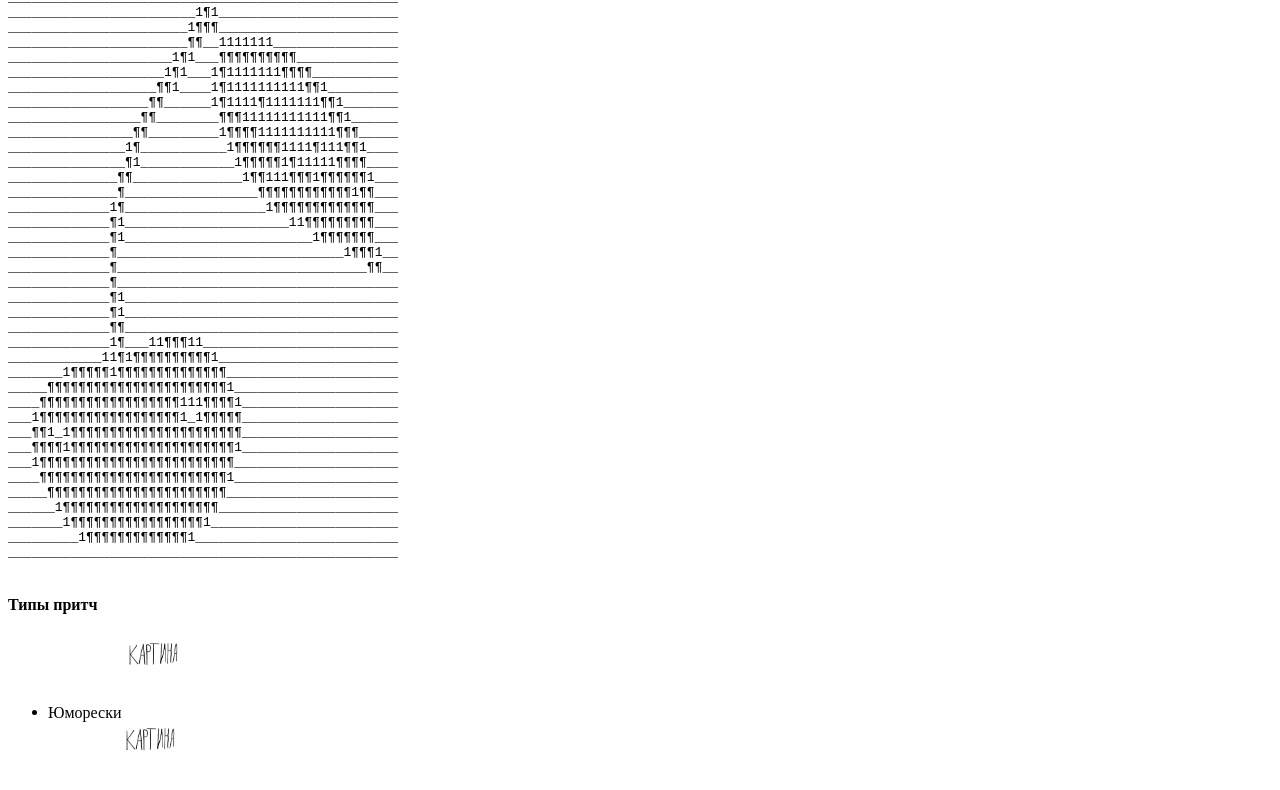
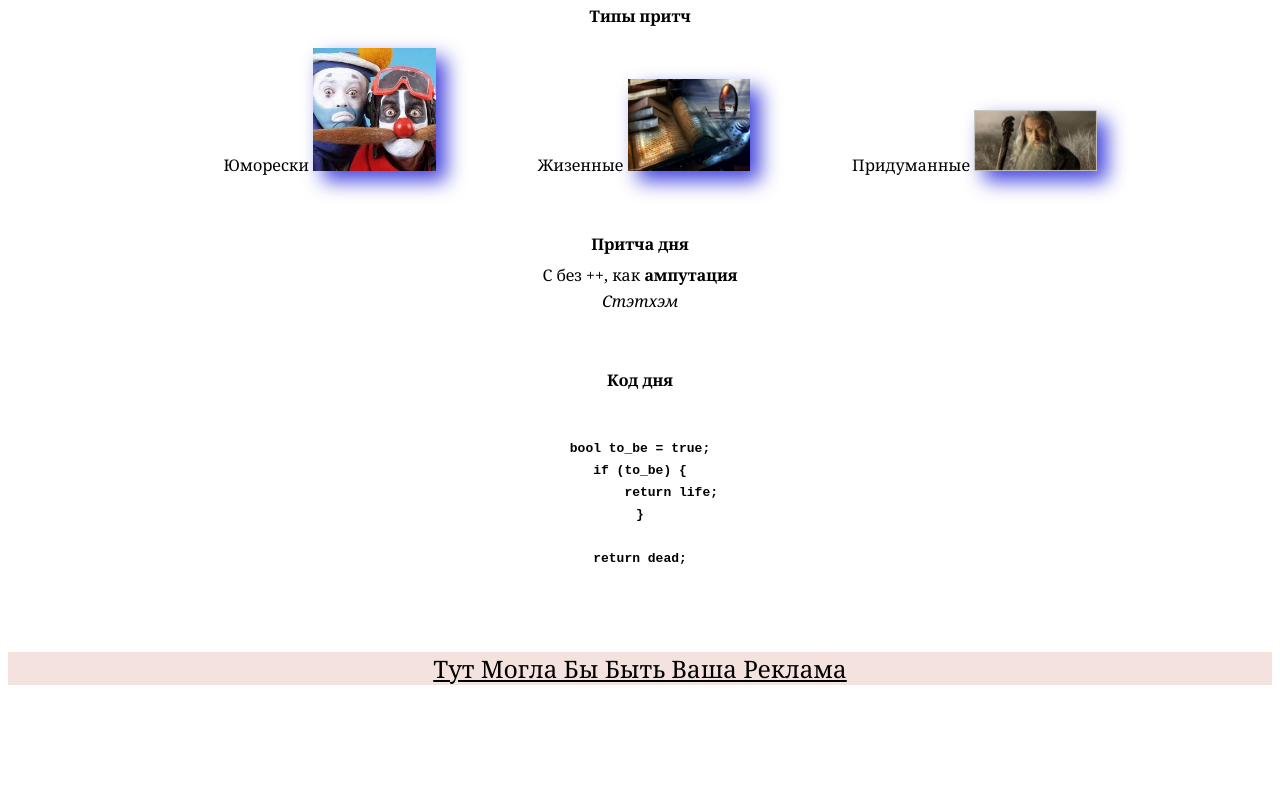
Before and after one commit to BessonovBoris/itmo-web-frontend, a plain HTML site: page html/index.html in a window 1280 px wide. Shown: the part 201-991 px from the top of the page. After the commit the page ends 894 px from the top, so only its background shows below. Drawn offline with Linux system fonts and the light colour scheme; a web font is replaced by a local one.

Commit message:
lab-2 finish

```diff
--- /dev/null
+++ b/css/main.css
@@ -0,0 +1,57 @@
+* {
+	font-family: "Noto Serif", serif;
+}
+
+header,
+footer {
+	background-color: #f4e2de;
+}
+
+footer {
+	text-align: center;
+	font-size: 24px;
+	text-transform: capitalize;
+	text-decoration: underline;
+}
+
+h1 {
+	text-align: center;
+}
+
+.parable_types img {
+	filter: drop-shadow(10px 10px 10px #4444dd);
+	width: 10%;
+}
+
+.parable_types {
+	text-align: center;
+	margin-bottom: 5%;
+}
+
+.parable_types li {
+	display: inline;
+	list-style-type: none;
+	margin: 4%;
+}
+
+.parable_of_day {
+	line-height: 10px;
+	text-align: center;
+
+	margin-bottom: 5%;
+}
+
+.code_of_day {
+	text-align: center;
+}
+
+.code_of_day pre {
+	margin-top: 0%;
+	margin-bottom: 5%;
+}
+
+code {
+	white-space: pre;
+	font-weight: 600;
+	font-family: monospace;
+}
--- a/html/index.html
+++ b/html/index.html
@@ -6,6 +6,13 @@
 		<meta name="keywords" content="social network, parable, community" />
 		<meta name="description" content="cummunitys parabels, funn" />
 		<!-- <link href="../css/outlines.css" rel="stylesheet" /> -->
+		<link href="../css/main.css" rel="stylesheet" />
+
+		<link
+			href="https://fonts.googleapis.com/css2?family=Jacquarda+Bastarda+9&family=Libre+Baskerville:ital,wght@0,400;0,700;1,400&family=Noto+Serif:ital,wght@0,100..900;1,100..900&display=swap"
+			rel="stylesheet"
+		/>
+
 		<title>притчи сообщества</title>
 	</head>
 	<body>
@@ -23,64 +30,23 @@
 
 		<main>
 			<h1>Притчи</h1>
-			<pre>
-__________________________________________________
-________________________1¶1_______________________
-_______________________1¶¶¶_______________________
-_______________________¶¶__1111111________________
-_____________________1¶1___¶¶¶¶¶¶¶¶¶¶_____________
-____________________1¶1___1¶1111111¶¶¶¶___________
-___________________¶¶1____1¶1111111111¶¶1_________
-__________________¶¶______1¶1111¶1111111¶¶1_______
-_________________¶¶________¶¶¶11111111111¶¶1______
-________________¶¶_________1¶¶¶¶1111111111¶¶¶_____
-_______________1¶___________1¶¶¶¶¶¶1111¶111¶¶1____
-_______________¶1____________1¶¶¶¶¶1¶11111¶¶¶¶____
-______________¶¶______________1¶¶111¶¶¶1¶¶¶¶¶¶1___
-______________¶_________________¶¶¶¶¶¶¶¶¶¶¶¶1¶¶___
-_____________1¶__________________1¶¶¶¶¶¶¶¶¶¶¶¶¶___
-_____________¶1_____________________11¶¶¶¶¶¶¶¶¶___
-_____________¶1________________________1¶¶¶¶¶¶¶___
-_____________¶_____________________________1¶¶¶1__
-_____________¶________________________________¶¶__
-_____________¶____________________________________
-_____________¶1___________________________________
-_____________¶1___________________________________
-_____________¶¶___________________________________
-_____________1¶___11¶¶¶11_________________________
-____________11¶1¶¶¶¶¶¶¶¶¶¶1_______________________
-_______1¶¶¶¶¶1¶¶¶¶¶¶¶¶¶¶¶¶¶¶______________________
-_____¶¶¶¶¶¶¶¶¶¶¶¶¶¶¶¶¶¶¶¶¶¶¶1_____________________
-____¶¶¶¶¶¶¶¶¶¶¶¶¶¶¶¶¶¶111¶¶¶¶1____________________
-___1¶¶¶¶¶¶¶¶¶¶¶¶¶¶¶¶¶¶1_1¶¶¶¶¶____________________
-___¶¶1_1¶¶¶¶¶¶¶¶¶¶¶¶¶¶¶¶¶¶¶¶¶¶____________________
-___¶¶¶¶1¶¶¶¶¶¶¶¶¶¶¶¶¶¶¶¶¶¶¶¶¶1____________________
-___1¶¶¶¶¶¶¶¶¶¶¶¶¶¶¶¶¶¶¶¶¶¶¶¶¶_____________________
-____¶¶¶¶¶¶¶¶¶¶¶¶¶¶¶¶¶¶¶¶¶¶¶¶1_____________________
-_____¶¶¶¶¶¶¶¶¶¶¶¶¶¶¶¶¶¶¶¶¶¶¶______________________
-______1¶¶¶¶¶¶¶¶¶¶¶¶¶¶¶¶¶¶¶¶_______________________
-_______1¶¶¶¶¶¶¶¶¶¶¶¶¶¶¶¶¶1________________________
-_________1¶¶¶¶¶¶¶¶¶¶¶¶¶1__________________________
-__________________________________________________
-		</pre
-			>
 
 			<div class="parable_types">
 				<h4><nav>Типы притч</nav></h4>
 				<ul>
 					<li>
 						Юморески
-						<img src="../static/image.png" width="5%" height="5%" />
+						<img src="../static/humor_pritchejpg.jpg" />
 					</li>
 
 					<li>
 						Жизенные
-						<img src="../static/image.png" width="5%" height="5%" />
+						<img src="../static/life_pritche.jpg" />
 					</li>
 
 					<li>
 						Придуманные
-						<img src="../static/image.png" width="5%" height="5%" />
+						<img src="../static/imagine_pritche.jpg" />
 					</li>
 				</ul>
 			</div>
```
Also changed, not shown: static/humor_pritchejpg.jpg (added), static/imagine_pritche.jpg (added), static/life_pritche.jpg (added).
